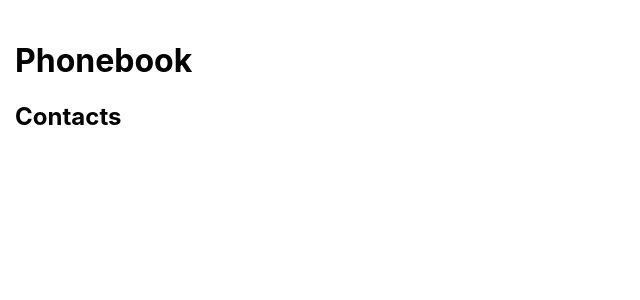
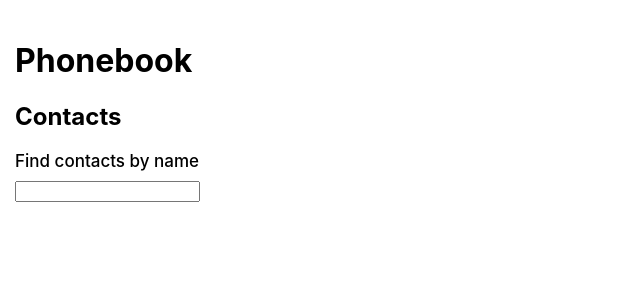
Before and after one commit to aleks-martyn/goit-react-hw-07-phonebook, a React (Create React App) app: page / in a window 1280 px wide. Shown: the top 300 px of the page, without its empty margins (0-640 px from the left). Built offline with nearby package versions, Linux system fonts and the light colour scheme.

Commit message:
Update App.jsx

```diff
--- a/src/components/App.jsx
+++ b/src/components/App.jsx
@@ -1,3 +1,4 @@
+import { Filter } from './Filter';
 import { Container } from './App.styled';
 
 export const App = () => {
@@ -5,6 +6,7 @@ export const App = () => {
     <Container>
       <h1>Phonebook</h1>
       <h2>Contacts</h2>
+      <Filter />
     </Container>
   );
 };
```
